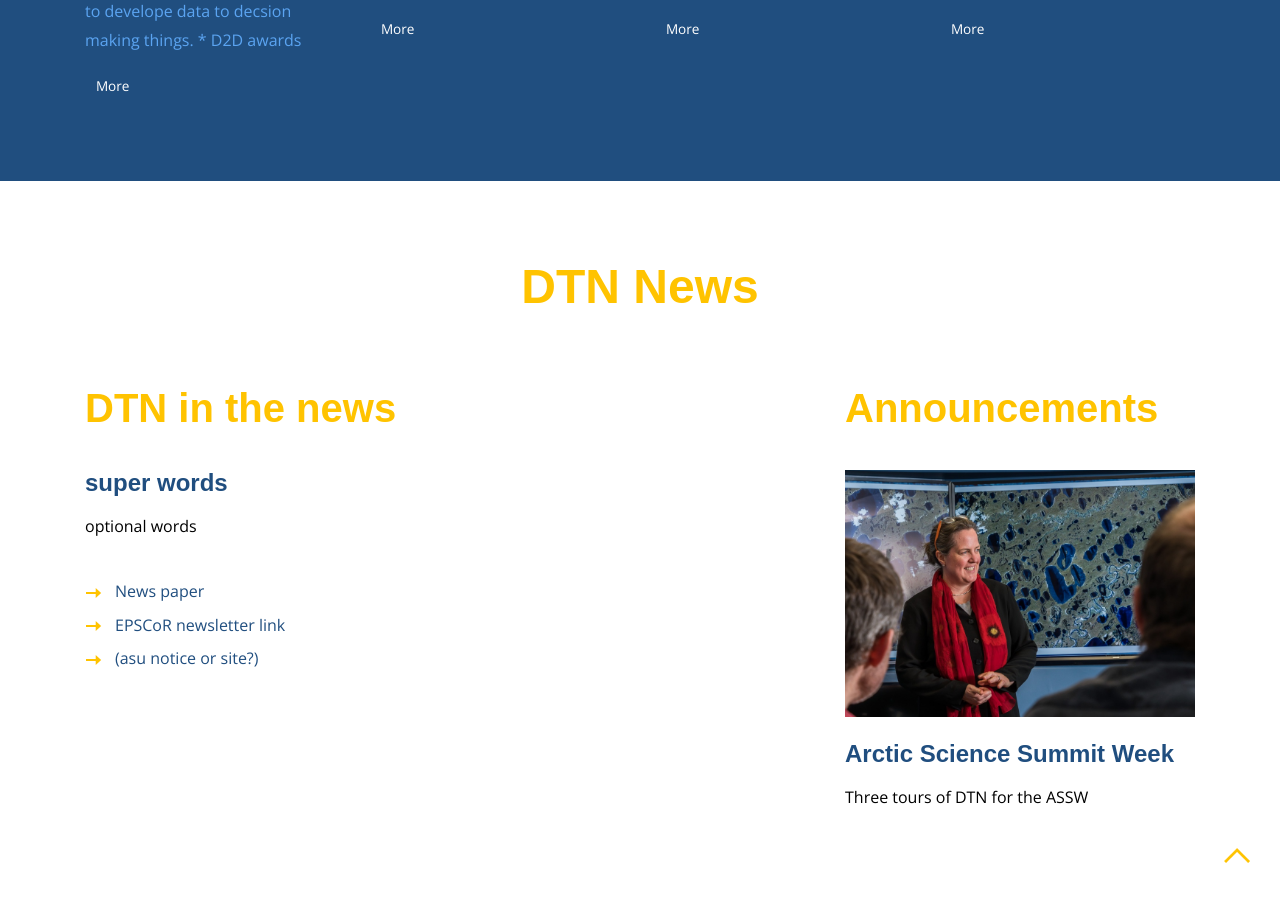
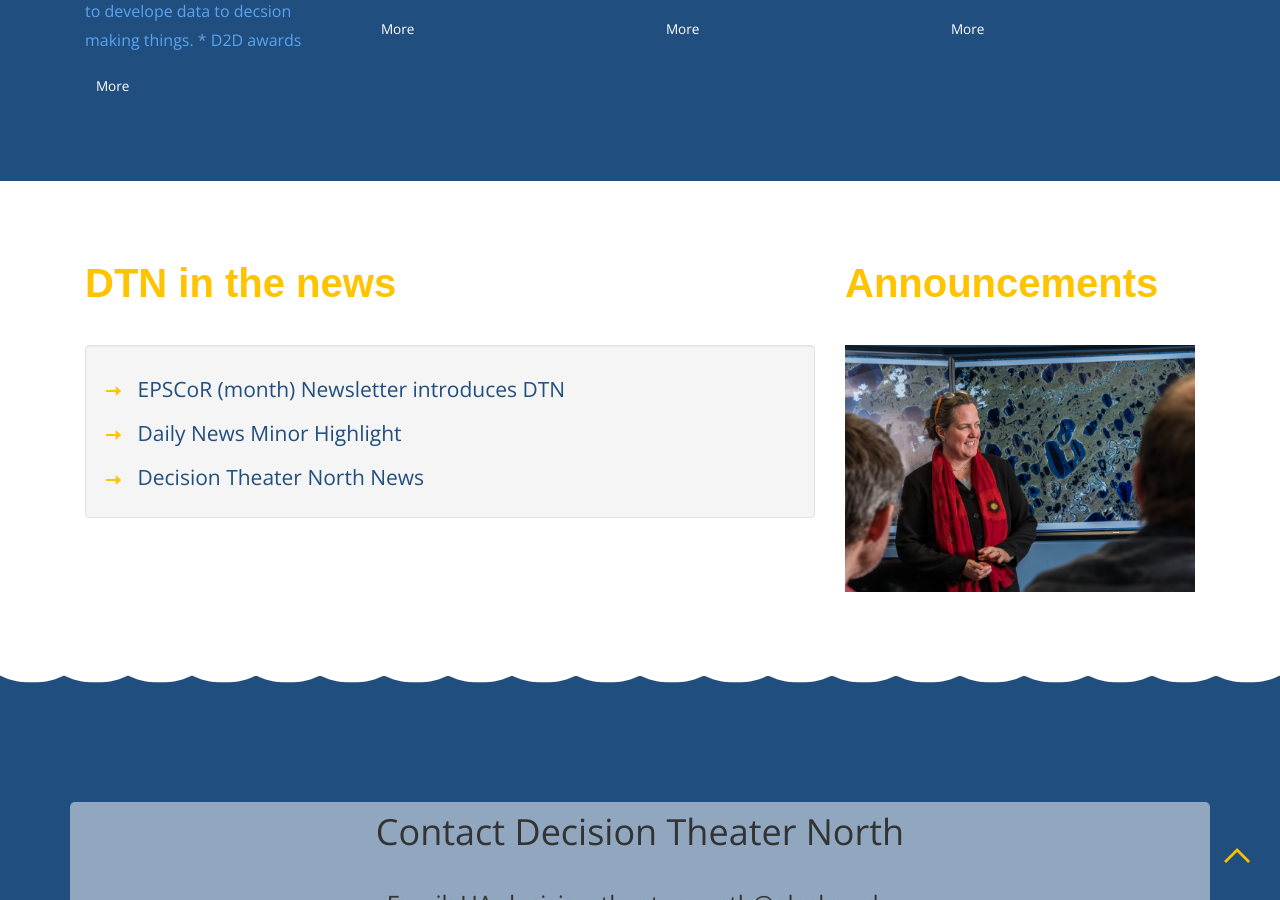
Before and after one commit to AK-NSF-EPSCoR/Vis-Space, a Jekyll site: the page built from new.html, in a window 1280 px wide and 900 px high, scrolled down 2031 px. Built offline with Jekyll 4.4.1, drawn with Linux system fonts in a browser that asks for light colours; some web fonts are replaced.

Commit message:
news collection upgrade

```diff
--- a/_includes/news.html
+++ b/_includes/news.html
@@ -1,28 +1,36 @@
 <div class="news" id="news">
   <div class="container">
-    <h6>DTN News</h6>
+
     <div class="col-md-8 news-left">
-      <h3>DTN in the news</h3>
-      <h4>super words</h4>
-      <p> optional words</p>
+
+    <h3>DTN in the news</h3>
       <div class="insu">
-      <ul>
-          <li><a href="#"><span></span>News paper </a></li>
-          <li><a href="#"><span></span>EPSCoR newsletter link</a></li>
-          <li><a href="#"><span></span>(asu notice or site?)</a></li>
-        </ul>
+
+      <ul class="well lead list-unstyled">
+      {% for post in site.news %}
+        <li>
+          <a href="{{ post.url }}"><span></span>{{ post.title}}</a>
+        </li>
+      {% endfor %}
+      </ul>
+
       </div>
     </div>
+
     <div class="col-md-4 news-right">
-      <h3>Announcements</h3>
-      <img src="images/3.jpg" class="img-responsive" alt="">
-      <h4>Arctic Science Summit Week</h4>
-      <p> Three tours of DTN for the ASSW </p>
+
+    <h3>Announcements</h3>
+
+    <img src="images/3.jpg" class="img-responsive" alt="">
+
+    {% for post in site.annoucements %}
+      <h4> {{ post.title }}<h4>
+      <p>  {{ post.subject }} </p>
+    {% endfor %}
+
+    </div>
 
 
-
-
-    </div>
     <div class="clearfix"></div>
   </div>
 </div>
```
Also changed, not shown: _news/2015_epscor_highlight.md (added, +12 -0 lines), _news/2016_newsminer.rb (added, +12 -0 lines), _news/index.md (added, +20 -0 lines).
